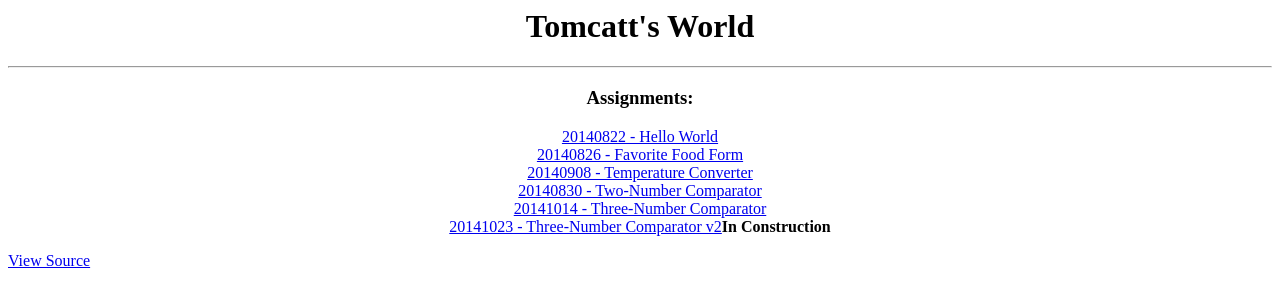
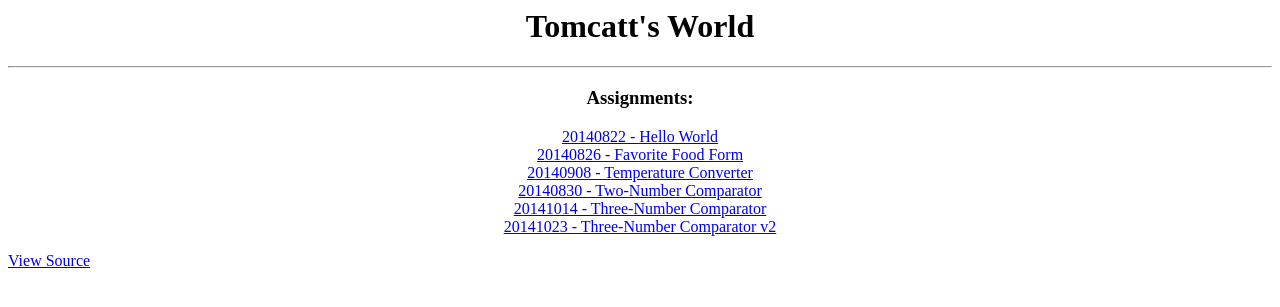
Before and after one commit to tomcatt360/math-a, a PHP site: page / in a window 1280 px wide. Shown: the top 307 px of the page. Run offline with PHP 8.4, Linux system fonts and the light colour scheme.

Commit message:
Removed 'in construction' from home page

```diff
--- a/index.php
+++ b/index.php
@@ -12,7 +12,7 @@
 				<a href="./20140908/">20140908 - Temperature Converter</a><br>
 				<a href="./20140930/">20140830 - Two-Number Comparator</a><br>
 				<a href="./20141014/">20141014 - Three-Number Comparator</a><br>
-				<a href="./20141023/">20141023 - Three-Number Comparator v2</a><b>In Construction</b>
+				<a href="./20141023/">20141023 - Three-Number Comparator v2</a><br>
 			</p>
 		</center>
 		<p><a href="index.txt">View Source</a></p>
```
